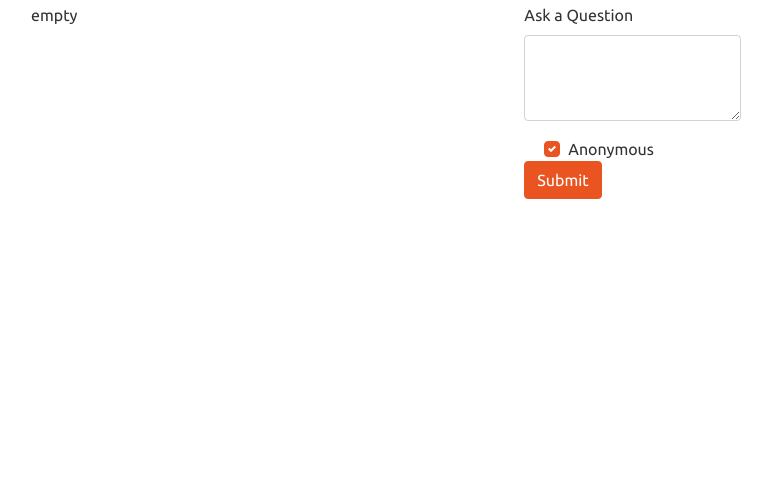
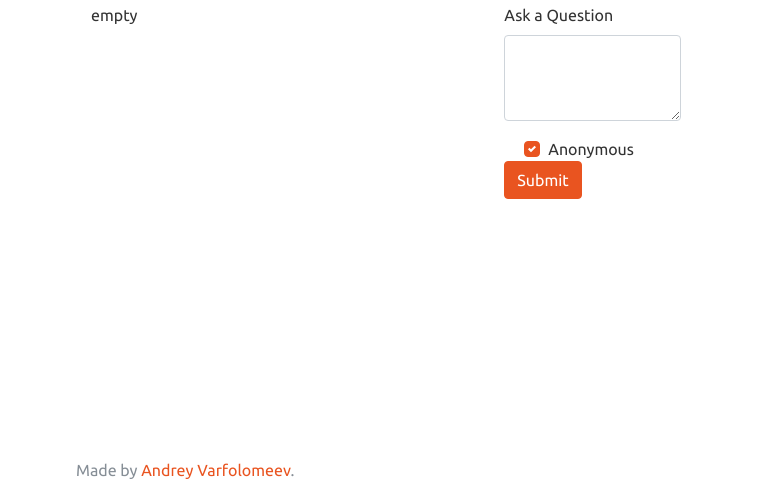
Before and after one commit to andreyvpng/askme, a Django app: template django/user/templates/user/profile.html in a window 1280 px wide. Shown: the part 300-800 px from the top of the page, without its empty margins (239-1011 px from the left). Run offline with Django 3.2, Linux system fonts and the light colour scheme; the template is opened without the code that fills it, so the values that code supplies are empty; some libraries are stand-ins or nearby versions.

Commit message:
updated base.html. Added link to repository and my profile

```diff
--- a/django/templates/base.html
+++ b/django/templates/base.html
@@ -7,6 +7,10 @@
     <link rel='stylesheet' href="https://bootswatch.com/4/united/bootstrap.min.css">
     <link rel="stylesheet" href="https://cdnjs.cloudflare.com/ajax/libs/octicons/4.3.0/font/octicons.min.css" media="all">
     <style>
+html {
+  position: relative;
+  min-height: 100%;
+}
 .container {
   max-width: 800px;
 }
@@ -24,6 +28,25 @@
   padding: 0px;
   border: 0px;
   color: #e95420;
+}
+
+.footer {
+  position: absolute;
+  bottom: 0;
+  width: 100%;
+  height: 60px; /* Set the fixed height of the footer here */
+  line-height: 60px; /* Vertically center the text there */
+}
+
+
+/* Custom page CSS
+-------------------------------------------------- */
+/* Not required for template or sticky footer method. */
+
+.container {
+  width: auto;
+  max-width: 680px;
+  padding: 0 15px;
 }
     </style>
   </head>
@@ -56,12 +79,22 @@
             <a class="nav-link" href="{% url "user:register" %}"><span class="octicon octicon-sign-out"></span> Register</a>
           </li>
           {% endif %}
+          <li class="nav-item">
+            <a class="nav-link" href="https://github.com/andreyvpng/askme"><span class="octicon octicon-repo"></span> Repository</a>
+          </li>
         </ul>
       </div>
     </nav>
-    <div class="container mt-4">
+    <div class="container mt-4 mb-5">
       {% block body %}{% endblock %}
     </div>
+
+
+    <footer class="footer">
+      <div class="container">
+        <span class="text-muted">Made by <a href="https://github.com/andreyvpng">Andrey Varfolomeev</a>.</span>
+      </div>
+    </footer>
     <script src="https://code.jquery.com/jquery-3.3.1.slim.min.js" integrity="sha384-q8i/X+965DzO0rT7abK41JStQIAqVgRVzpbzo5smXKp4YfRvH+8abtTE1Pi6jizo" crossorigin="anonymous"></script>
     <script src="https://cdnjs.cloudflare.com/ajax/libs/popper.js/1.14.3/umd/popper.min.js" integrity="sha384-ZMP7rVo3mIykV+2+9J3UJ46jBk0WLaUAdn689aCwoqbBJiSnjAK/l8WvCWPIPm49" crossorigin="anonymous"></script>
     <script src="https://stackpath.bootstrapcdn.com/bootstrap/4.1.3/js/bootstrap.min.js" integrity="sha384-ChfqqxuZUCnJSK3+MXmPNIyE6ZbWh2IMqE241rYiqJxyMiZ6OW/JmZQ5stwEULTy" crossorigin="anonymous"></script>
```
